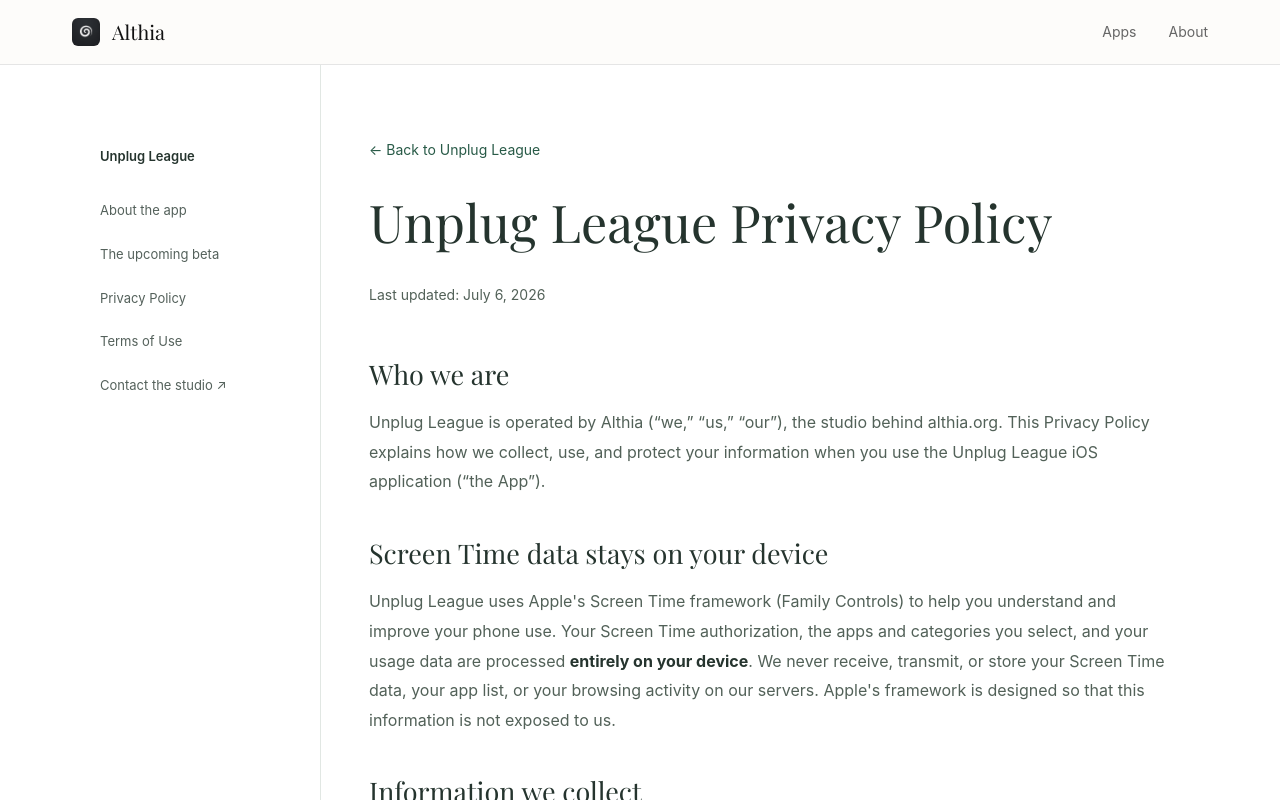
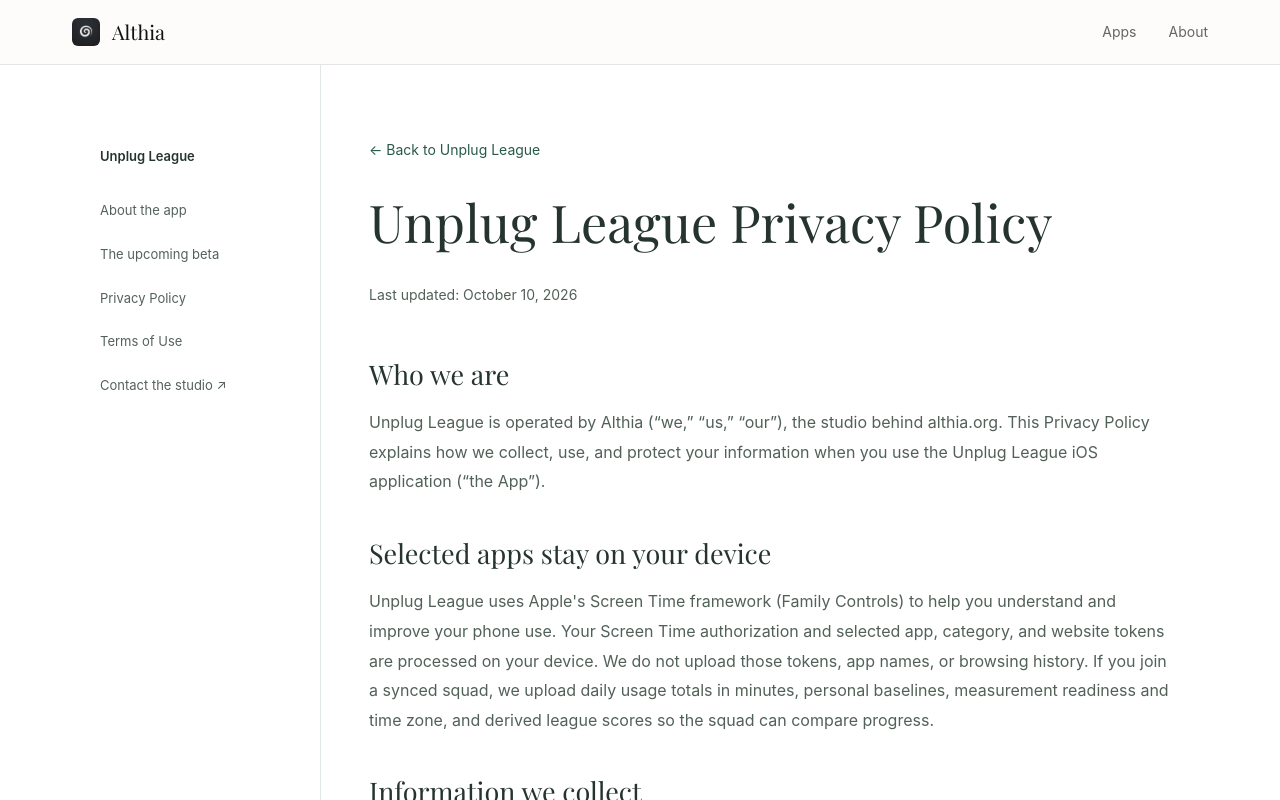
Before and after one commit to noammaman/althia-web, a Next.js app: page /unplugleague/privacy in a window 1280 px wide. Shown: the top 800 px of the page. Built offline with nearby package versions, Linux system fonts and the light colour scheme; a web font is replaced by a local one.

Commit message:
Correct Unplug League privacy disclosures for squad sync and safety reports

```diff
--- a/app/unplugleague/privacy/page.tsx
+++ b/app/unplugleague/privacy/page.tsx
@@ -39,7 +39,7 @@
           </h1>
 
           <p className="text-sm text-[#999999] mb-12" style={sans}>
-            Last updated: July 6, 2026
+            Last updated: October 10, 2026
           </p>
 
           <div className="space-y-8 text-base text-[#444444] leading-[1.8]" style={sans}>
@@ -54,10 +54,10 @@
 
             <div>
               <h2 className="text-xl text-[#111111] mb-3" style={serif}>
-                Screen Time data stays on your device
+                Selected apps stay on your device
               </h2>
               <p>
-                Unplug League uses Apple&apos;s Screen Time framework (Family Controls) to help you understand and improve your phone use. Your Screen Time authorization, the apps and categories you select, and your usage data are processed <strong className="text-[#111111]">entirely on your device</strong>. We never receive, transmit, or store your Screen Time data, your app list, or your browsing activity on our servers. Apple&apos;s framework is designed so that this information is not exposed to us.
+                Unplug League uses Apple&apos;s Screen Time framework (Family Controls) to help you understand and improve your phone use. Your Screen Time authorization and selected app, category, and website tokens are processed on your device. We do not upload those tokens, app names, or browsing history. If you join a synced squad, we upload daily usage totals in minutes, personal baselines, measurement readiness and time zone, and derived league scores so the squad can compare progress.
               </p>
             </div>
 
@@ -66,16 +66,16 @@
                 Information we collect
               </h2>
               <p className="mb-3">
-                <strong className="text-[#111111]">Profile information:</strong> The display name, bio, and avatar you set in the App. This is stored on your device, and shared with our servers only if you join or create a synced squad.
+                <strong className="text-[#111111]">Profile information:</strong> Your display name and bio are shared with your synced squad. Your avatar color is shared; a profile photo you choose stays on your device. Your sign-in provider may also store your account display name.
               </p>
               <p className="mb-3">
-                <strong className="text-[#111111]">Squad and score data:</strong> If you create or join a squad, we sync your display name, bio, avatar color, personal baselines, streaks, and weekly League Point scores so your squad can see the standings. These are derived scores — not your underlying Screen Time data, app names, or activity.
+                <strong className="text-[#111111]">Squad and score data:</strong> If you create or join a squad, we sync your display name, bio, avatar color, personal baselines, streaks, and weekly League Point scores so your squad can see the standings. This includes daily usage totals in minutes and dated scores, but not app names, selected-app tokens, or browsing history.
               </p>
               <p className="mb-3">
                 <strong className="text-[#111111]">Account identifiers:</strong> Squad sync uses an anonymous account created automatically by Firebase Authentication. If you sign in with Apple or Google, we receive your name and email address from that provider.
               </p>
               <p>
-                <strong className="text-[#111111]">Everything else stays local:</strong> Your goals, coach tone, time windows, challenge history, and locally added friends are stored on your device and are not uploaded.
+                <strong className="text-[#111111]">Everything else stays local:</strong> Your goals, coach tone, coaching check-in history, time windows, and locally added friends stay on your device. Synced squads include challenge counts and streak totals, but not coaching conversations. Blocking preferences stay on the device. If you report a player, we receive your account identifier, the reported player and squad identifiers, report category, and submission time to investigate abuse.
               </p>
             </div>
 
@@ -102,7 +102,7 @@
                 Data retention and deletion
               </h2>
               <p className="mb-3">
-                Squad data is retained while your account is active. You can delete your account and all associated server data at any time directly in the App: <strong className="text-[#111111]">Profile &rarr; Edit &rarr; Account &amp; data &rarr; Delete account &amp; data</strong>. This removes your squad membership, your synced scores, and your account.
+                Squad data is retained while your account is active. You can delete your account and all associated server data at any time directly in the App: <strong className="text-[#111111]">Profile &rarr; Edit &rarr; Account &amp; data &rarr; Delete account &amp; data</strong>. This removes your squad memberships, synced scores, and account. If you host a squad with other members, hosting passes to another member. Safety reports may be retained for up to 90 days for abuse investigation, then deleted.
               </p>
               <p>
                 You can also email <a href="mailto:althiastudios@gmail.com" className="text-[#111111] underline underline-offset-2 hover:text-[#8B6914] transition-colors">althiastudios@gmail.com</a> and we will process your deletion request within 30 days.
```
